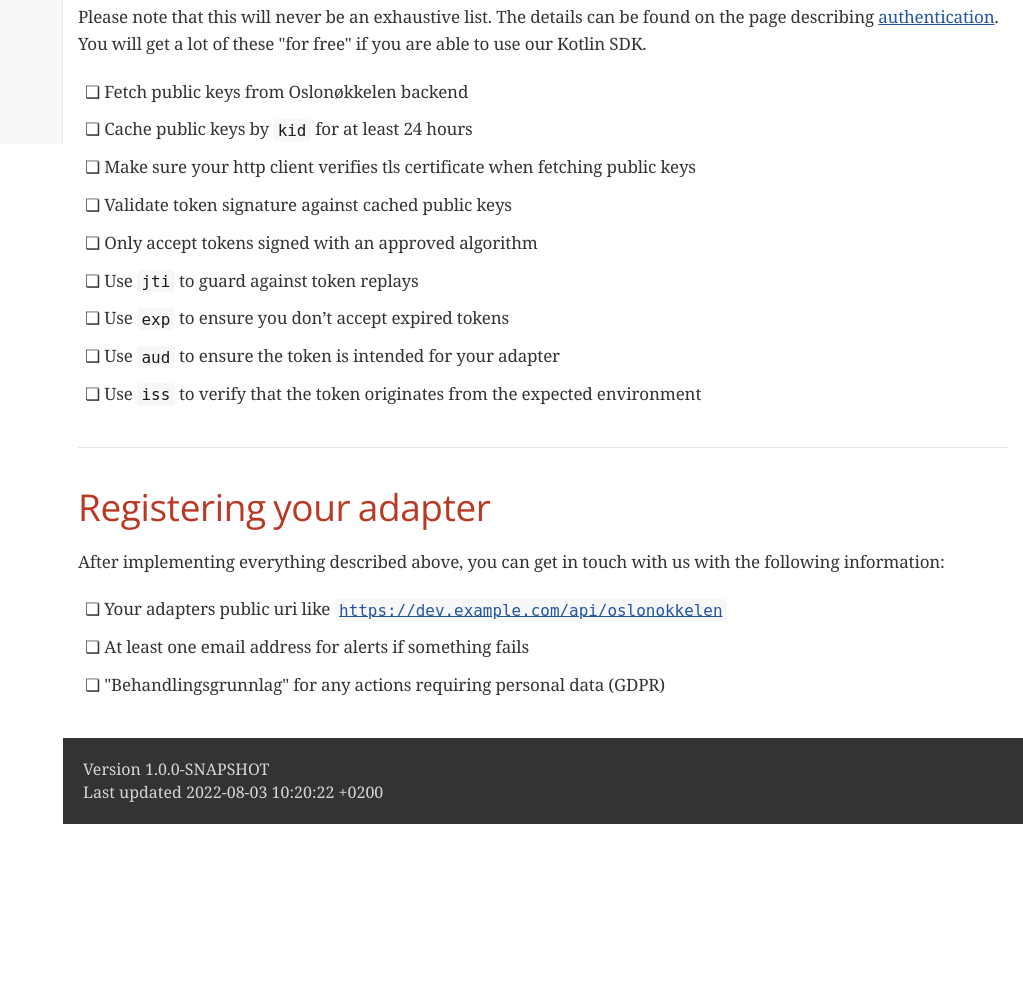
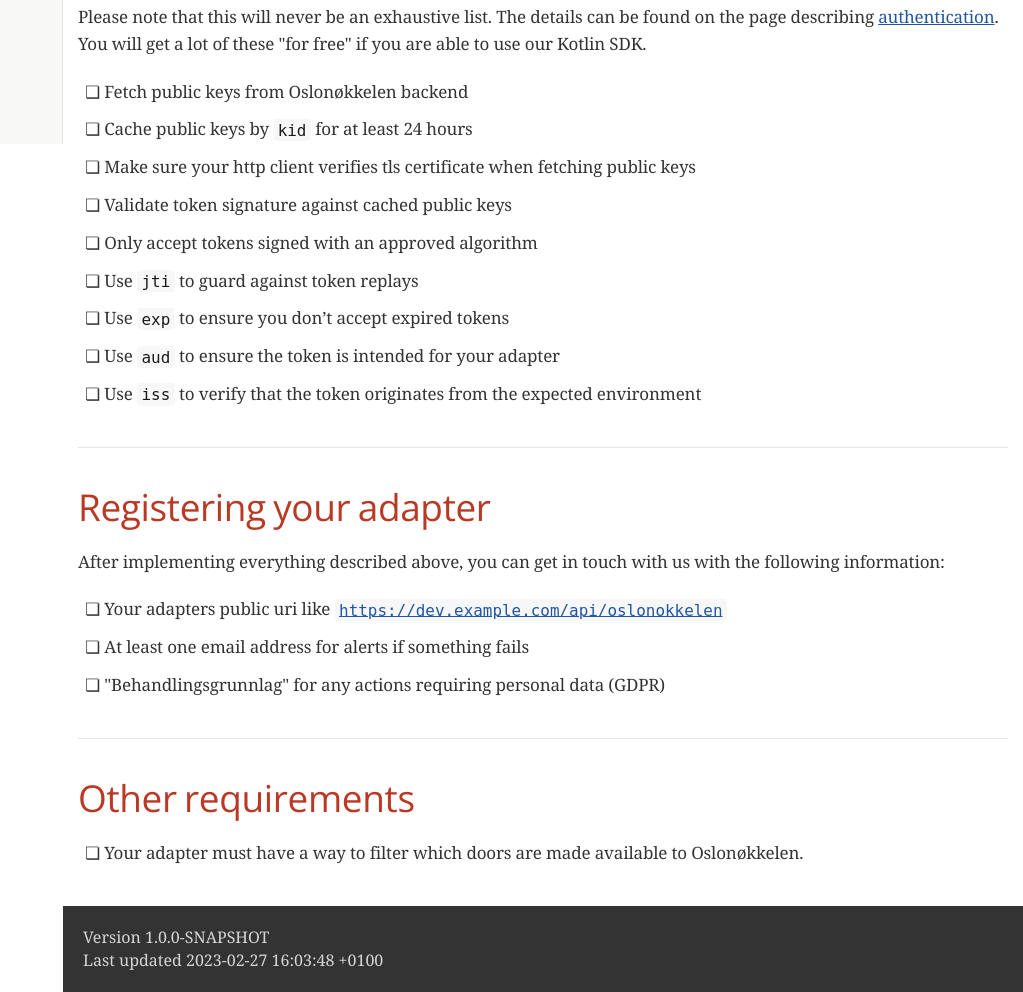
Before and after one commit to oslokommune/oslonokkelen-adapter, a plain HTML site: page docs/implementation-checklist.html in a window 1280 px wide. Shown: the part 656-1648 px from the top of the page, without its empty margins (257-1280 px from the left). Before the commit the page ends 1480 px from the top, so only its background shows below. Drawn offline with nearby package versions, Linux system fonts and the light colour scheme; a web font is replaced by a local one.

Commit message:
Docs - Added section for other requirements

```diff
--- a/docs/implementation-checklist.html
+++ b/docs/implementation-checklist.html
@@ -450,6 +450,7 @@ body.book #toc,body.book #preamble,body.book h1.sect0,body.book .sect1>h2{page-b
 <li><a href="#_http_endpoints">HTTP endpoints</a></li>
 <li><a href="#_authentication">Authentication</a></li>
 <li><a href="#_registering_your_adapter">Registering your adapter</a></li>
+<li><a href="#_other_requirements">Other requirements</a></li>
 </ul>
 </div>
 </div>
@@ -548,11 +549,23 @@ for all endpoints. Details can be found on the page describing the <a href="prot
 </div>
 </div>
 </div>
+<div class="sect1">
+<h2 id="_other_requirements">Other requirements</h2>
+<div class="sectionbody">
+<div class="ulist checklist">
+<ul class="checklist">
+<li>
+<p>&#10063; Your adapter must have a way to filter which doors are made available to Oslonøkkelen.</p>
+</li>
+</ul>
+</div>
+</div>
+</div>
 </div>
 <div id="footer">
 <div id="footer-text">
 Version 1.0.0-SNAPSHOT<br>
-Last updated 2022-08-03 10:20:22 +0200
+Last updated 2023-02-27 16:03:48 +0100
 </div>
 </div>
 <script src="https://cdnjs.cloudflare.com/ajax/libs/highlight.js/9.18.3/highlight.min.js"></script>
```
Also changed, not shown: 1 other file.
